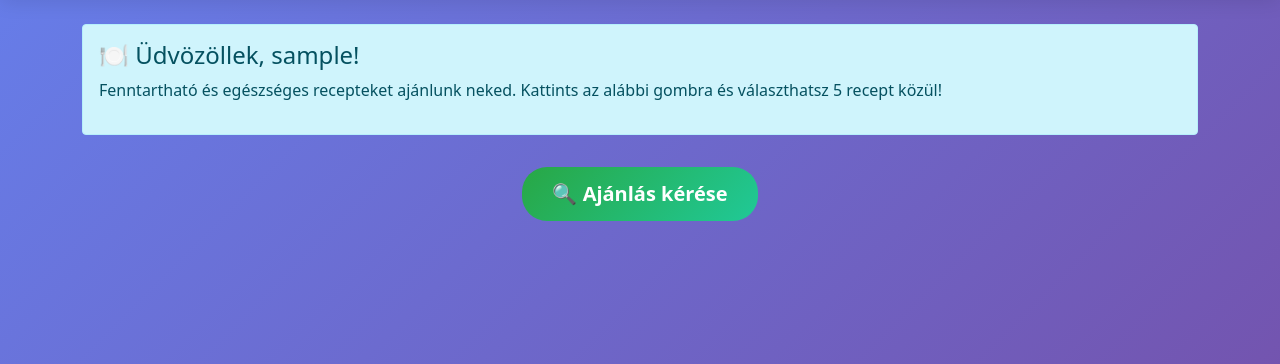
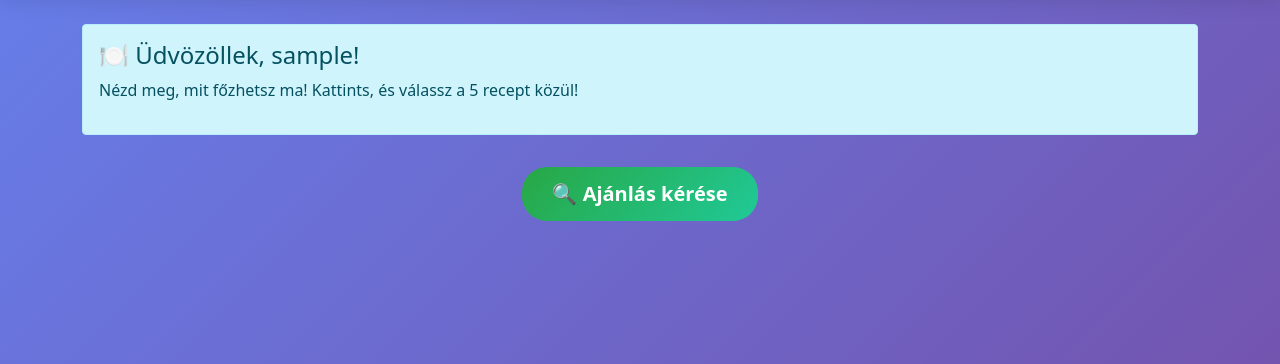
Before and after one commit to bvin81/RecSys_Bootstrap, a Flask app: page / in a window 1280 px wide. Shown: the part 56-420 px from the top of the page. Run offline with Flask 3, Linux system fonts and the light colour scheme; the visitor is signed in with stand-in values (Sample User, id 1); some libraries are stand-ins or nearby versions.

Commit message:
Update index.html

```diff
--- a/templates/index.html
+++ b/templates/index.html
@@ -230,7 +230,7 @@
                     <h4 class="alert-heading">
                         🍽️ Üdvözöllek, {{ username }}!
                     </h4>
-                    <p>Fenntartható és egészséges recepteket ajánlunk neked. Kattints az alábbi gombra és választhatsz 5 recept közül!</p>
+                    <p>Nézd meg, mit főzhetsz ma! Kattints, és válassz a 5 recept közül!</p>
 
                     {% if user_group == 'C' %}
                         <div class="explanation">
```
